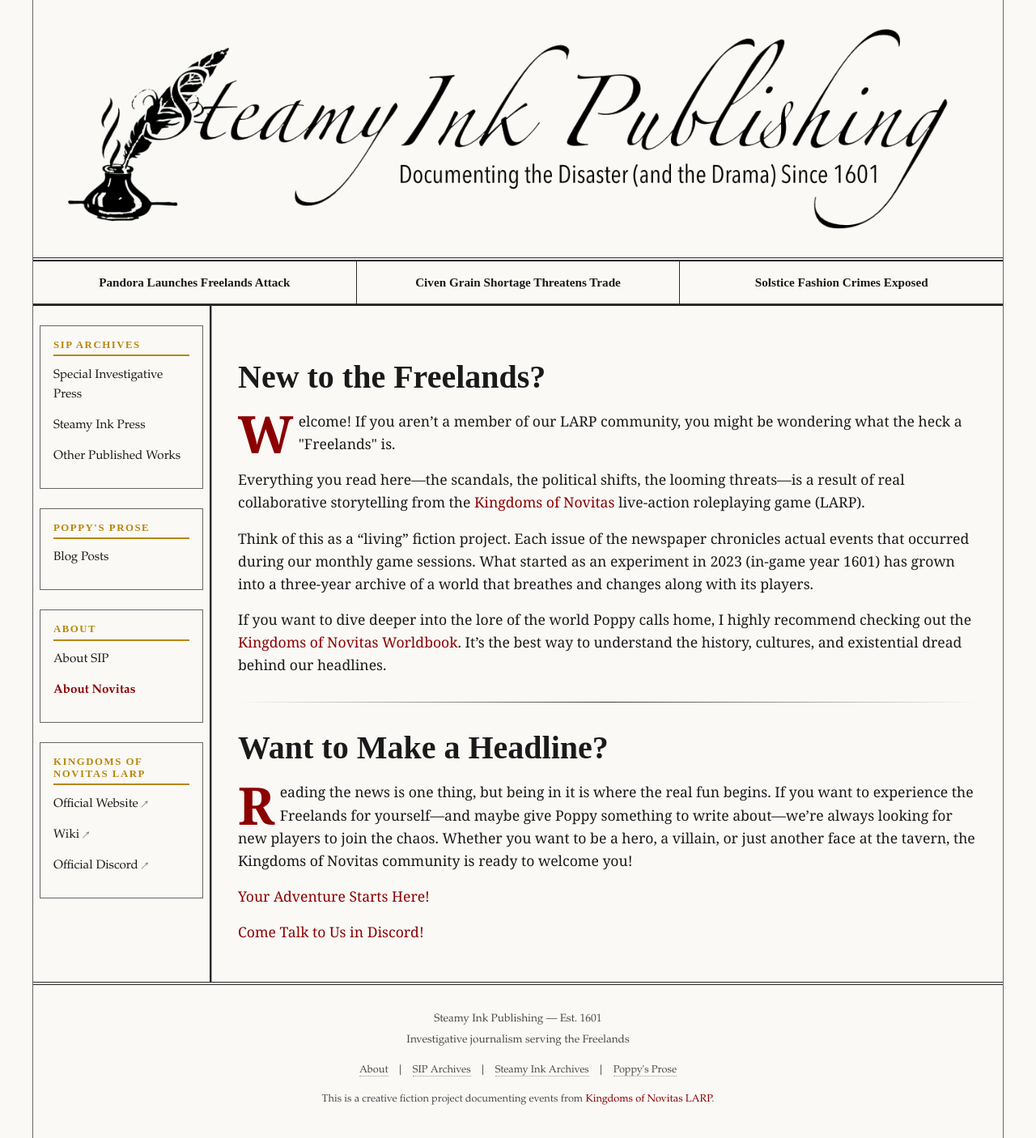
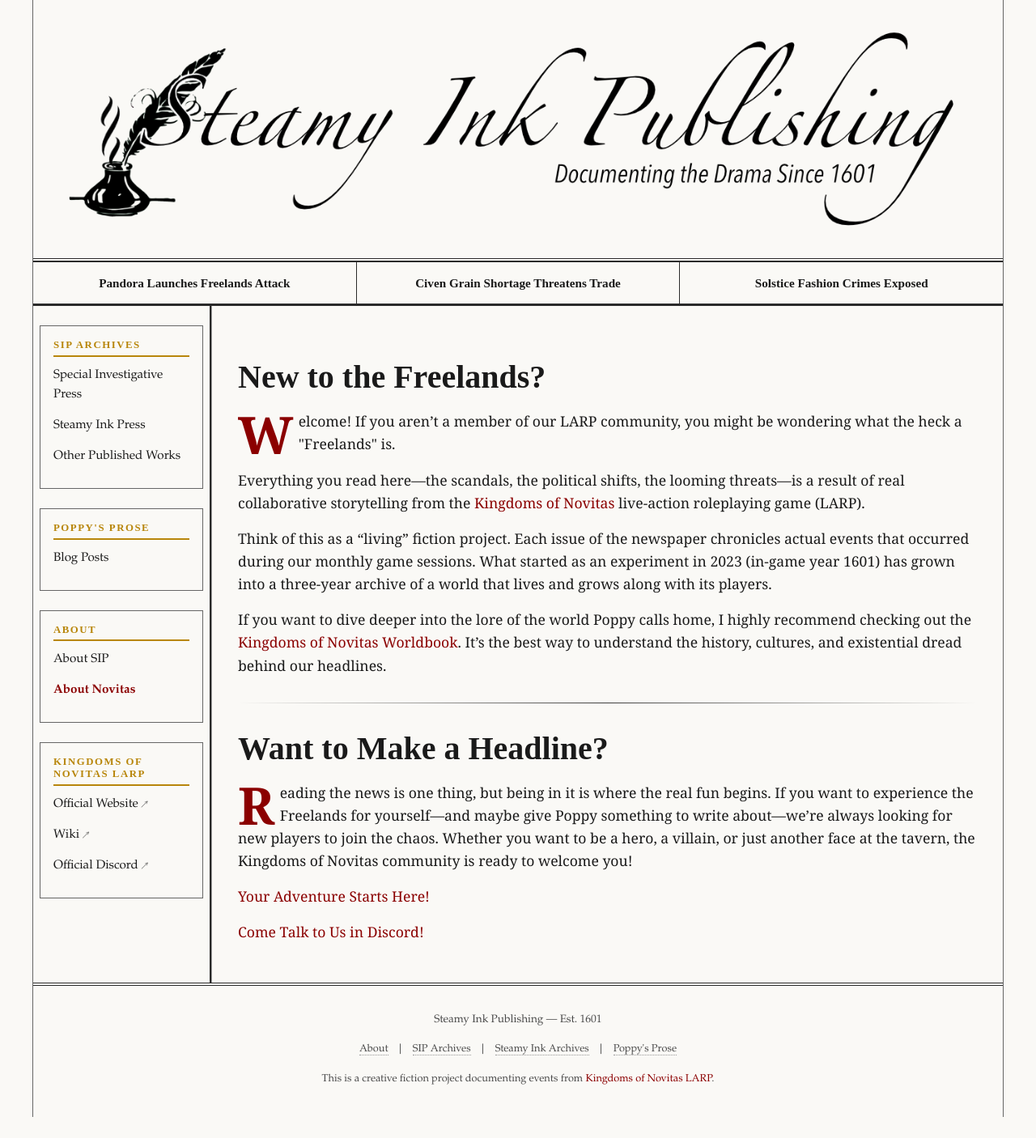
Before and after one commit to ftkatyowser/steamy-ink, a Jekyll site: the page built from aboutnovitas.md, in a window 1280 px wide. Shown: the whole page at 81% size. Built offline with Jekyll 4.4.1, drawn with Linux system fonts in a browser that asks for light colours; after the commit the page ends 1380 px from its top, so only the background shows below that.

Commit message:
css and logo update

```diff
--- a/_includes/footer.html
+++ b/_includes/footer.html
@@ -1,7 +1,6 @@
 <footer class="site-footer">
   <div class="footer-ornament">❦</div>
   <p class="footer-text">Steamy Ink Publishing — Est. 1601</p>
-  <p class="footer-text">Investigative journalism serving the Freelands</p>
   <p class="footer-links">
     <a href="{{ '/about/' | relative_url }}">About</a> |
     <a href="{{ '/sip-archives/' | relative_url }}">SIP Archives</a> |
--- a/aboutnovitas.md
+++ b/aboutnovitas.md
@@ -12,7 +12,7 @@ permalink: /aboutnovitas/
 
 Everything you read here—the scandals, the political shifts, the looming threats—is a result of real collaborative storytelling from the <a href="https://www.kingdomsofnovitas.org/" target="_blank">Kingdoms of Novitas</a> live-action roleplaying game (LARP).
 
-Think of this as a "living" fiction project. Each issue of the newspaper chronicles actual events that occurred during our monthly game sessions. What started as an experiment in 2023 (in-game year 1601) has grown into a three-year archive of a world that breathes and changes along with its players.
+Think of this as a "living" fiction project. Each issue of the newspaper chronicles actual events that occurred during our monthly game sessions. What started as an experiment in 2023 (in-game year 1601) has grown into a three-year archive of a world that lives and grows along with its players.
 
 If you want to dive deeper into the lore of the world Poppy calls home, I highly recommend checking out the <a href="https://docs.google.com/document/d/1ZGJyN7LlyJN7yxlv1HTp43F4G-GrJBHe5hmr68MqmPU/edit?tab=t.0" target="_blank">Kingdoms of Novitas Worldbook</a>. It’s the best way to understand the history, cultures, and existential dread behind our headlines.
 
```
Also changed, not shown: assets/images/Steamy_Ink_Publishing_Logo.png.
